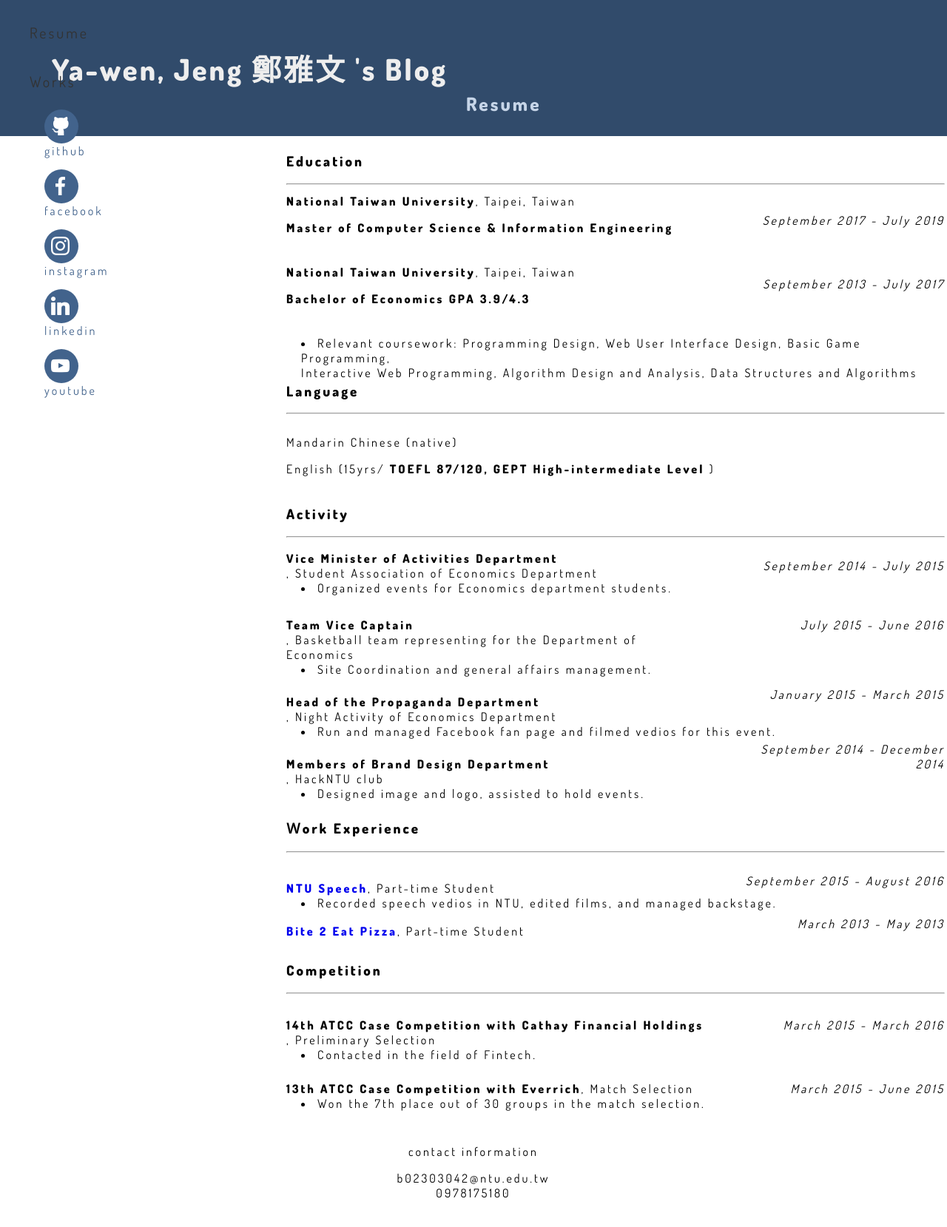
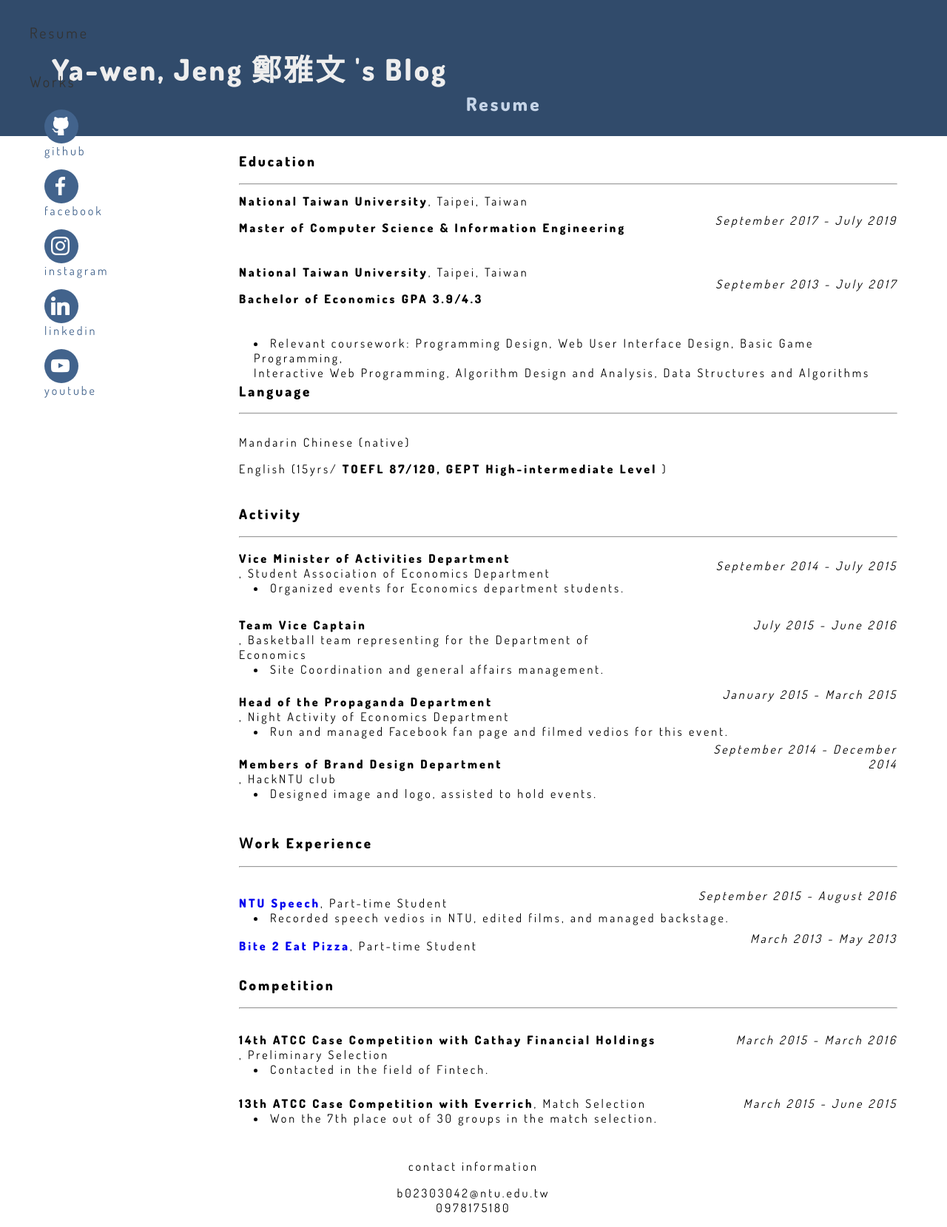
Before and after one commit to vivianjeng/vivianjeng.github.io, a PHP site: page /resume/index.html in a window 1280 px wide; the page is wider, and only the part inside the window is pictured. Shown: that part at 74% size. Before the commit the page ends 1620 px from the top of that part, so only its background shows below. Run offline with PHP 8.4, Linux system fonts and the light colour scheme; some libraries are stand-ins or nearby versions.

Commit message:
git push origin master

```diff
--- a/css/main.css
+++ b/css/main.css
@@ -68,7 +68,7 @@ body{
 
 .table{
     position: relative;
-    margin-left: 30%;
+    margin-left: 25%;
     display: inline-block;
     width:70%;
     text-align: left;
@@ -83,13 +83,11 @@ body{
     position: relative;
     margin-left: auto;
     margin-right: auto;
-    align:center;
 }
 
 .contact h2 p{
     width:800px;
     color:black;
-    align:center;
 }
 
 .left-word a{
--- a/resume/index.html
+++ b/resume/index.html
@@ -154,7 +154,7 @@
         </tr>
         <tr>
             <td colspan="2">
-                <br>
+                <br><br>
                 <h3>Ｗork Experience</h3>
                 <hr>
             </td>
```
